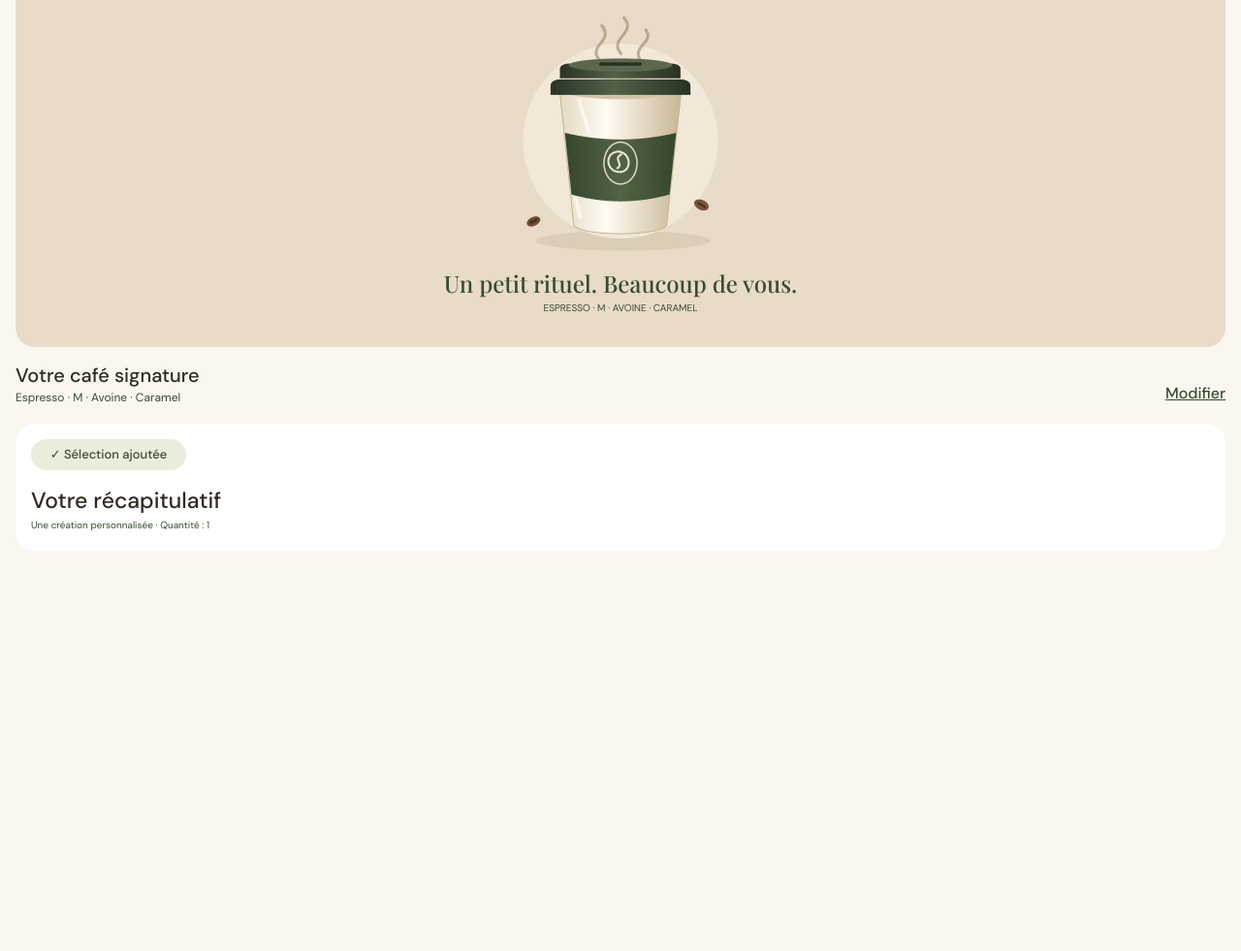
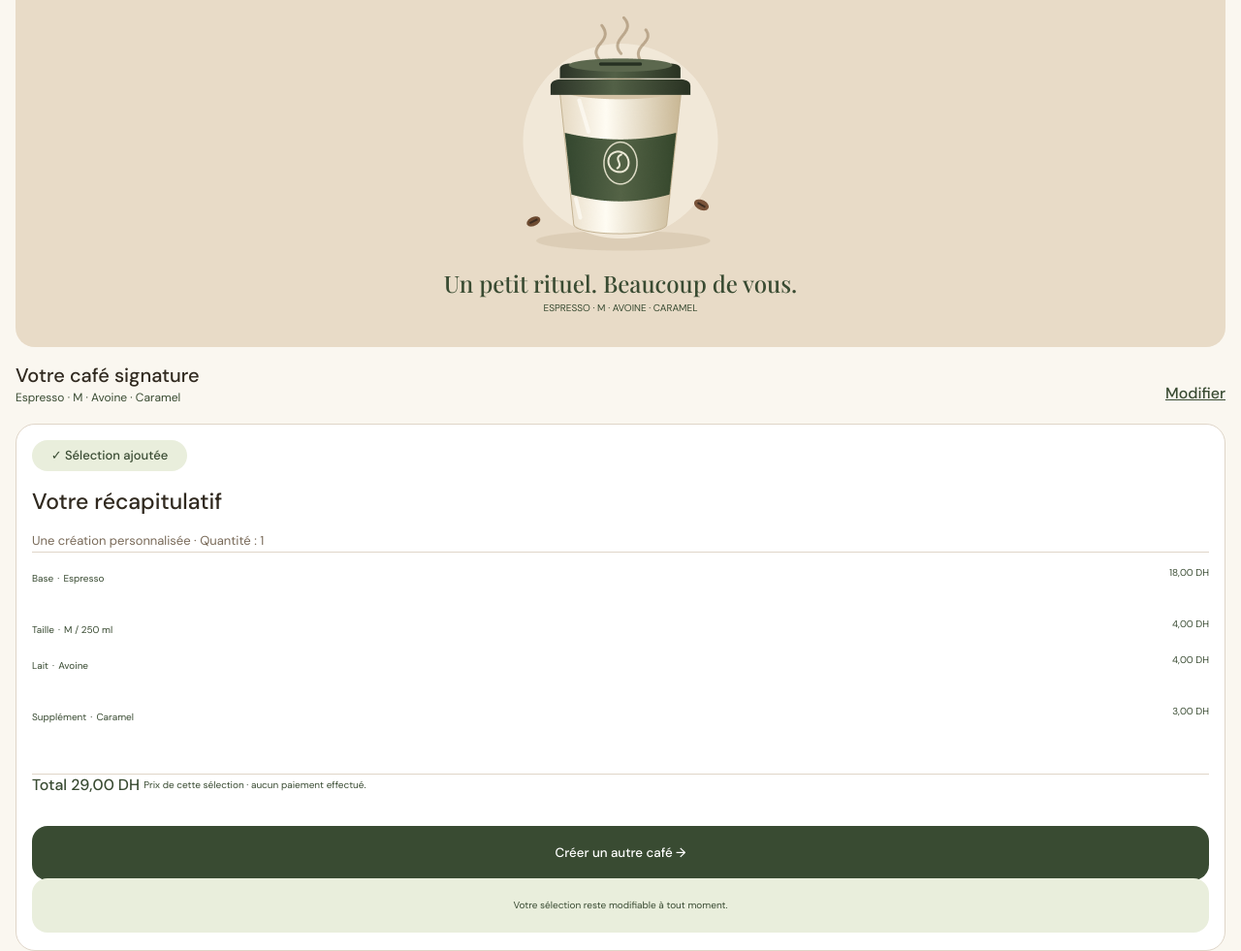
Before and after one commit to elbazgit99/BRUME-Coffe-Shop, a plain HTML site: page index.html in a window 1280 px wide. Shown: the part 1643-2624 px from the top of the page at 97% size. Before the commit the page ends 2211 px from the top, so only its background shows below. Drawn offline with Linux system fonts and the light colour scheme.

Commit message:
add : dark mode with second card where added

```diff
--- a/index.html
+++ b/index.html
@@ -6,6 +6,7 @@
   <meta name="viewport" content="width=device-width, initial-scale=1.0">
   <title>BRUM</title>
   <link rel="stylesheet" href="style.css">
+  <link rel="icon" href="./assets/icons/logo.png">
 </head>
 
 <body>
@@ -181,9 +182,56 @@
       </div>
 
       <div class="recapitulatif-hidden-card">
+
         <span class="recapitulatif-badge">✓  Sélection ajoutée</span>
         <h5>Votre récapitulatif</h5>
-        <small>Une création personnalisée · Quantité : 1</small>
+        <small class="price-smalls">Une création personnalisée · Quantité : 1</small>
+        <small class="line"></small>
+        <div id="calc-div">
+          <span class="calc-row-spn">
+            <span>
+              <small>Base</small>
+              <small>·</small>
+              <small>Espresso</small>
+            </span>
+            <small>18,00 DH</small>
+          </span>
+
+          <spanc class="calc-row-spn">
+            <span>
+              <small>Taille</small>
+              <small>·</small>
+              <small>M / 250 ml</small>
+            </span>
+            <small>4,00 DH</small>
+          </spanc>
+
+          <span class="calc-row-spn">
+            <span>
+              <small>Lait</small>
+              <small>·</small>
+              <small>Avoine</small>
+            </span>
+            <small>4,00 DH</small>
+          </span>
+
+          <span class="calc-row-spn">
+            <span>
+              <small>Supplément</small>
+              <small>·</small>
+              <small>Caramel</small>
+            </span>
+            <small>3,00 DH</small>
+          </span>
+
+        </div>
+        <span class="total-spn">
+          <span>Total</span>
+          <span>29,00 DH</span>
+        </span>
+        <small>Prix de cette sélection · aucun paiement effectué.</small>
+        <button id="Creer-btn">Créer un autre café   →</button>
+        <small id="lastSmall">  Votre sélection reste modifiable à tout moment.</small>
       </div>
 
 
--- a/style.css
+++ b/style.css
@@ -32,16 +32,18 @@ body {
 
 h1,
 h2,
-h4{
+h4 {
   font-family: "Play-fairDisplay-Medium";
   font-weight: normal;
 }
-h5{
+
+h5 {
   font-family: "DM-Sans-Medium";
-  font-weight:normal;
+  font-weight: normal;
   font-size: 20px;
   color: #30291F;
 }
+
 i,
 span {
   display: inline-block;
@@ -64,8 +66,9 @@ li {
   list-style: none;
   color: #394B32;
 }
-.a-with-underLine{
-  text-decoration:underline #394B32 1px;
+
+.a-with-underLine {
+  text-decoration: underline #394B32 1px;
 }
 
 :root {
@@ -113,12 +116,10 @@ header {
     }
 
     nav {
-      ul {
       display: flex;
       flex-direction: row;
       gap: 1rem;
       display: none;
-      }
     }
 
     #cart-spn {
@@ -231,6 +232,7 @@ main {
     /* 2 */
     #byCoffe-form {
       padding-bottom: 1rem;
+
       fieldset {
         border: none;
         display: grid;
@@ -248,28 +250,26 @@ main {
 
           /* style radio herer  */
           /* search for pseudo calss,pseudo elements */
-          input[type="radio"] {
+          input {
             appearance: none;
-            /* background-color: #E9EEDC; */
-            border: solid 1px #394B32;
+            border: solid 1px #DFD5C8;
             height: 3.5rem;
             width: 7rem;
             border-radius: 1rem;
           }
 
-          input[type="radio"]:checked {
-            border-color: var(--border-checked);
+          input:checked {
+            border-color: 5px var(--border-checked);
             background-color: var(--radio-checked-clr);
-            content: attr("✓");
           }
 
-          input[type="radio"]:checked::after {
+          input:checked::after {
             content: "✓";
+            position: relative;
+            top: 8px;
+            left: 10px;
           }
 
-          /* input:focus{
-            background-color: #E9EEDC;
-          } */
           input::placeholder {
             color: #E9EEDC;
             /* -webkit-appearance: ; */
@@ -279,6 +279,7 @@ main {
             appearance: none;
             height: 3.5rem;
             width: 7rem;
+            border: solid 1px #DFD5C8;
           }
 
           .labels-wrapper {
@@ -297,11 +298,11 @@ main {
             }
           }
 
-          span {
+          /* span {
             #expresso {
-              /* grid-area: ; */
+              grid-area: ;
             }
-          }
+          } */
         }
 
         .form1-4 {
@@ -374,24 +375,34 @@ main {
       font-size: small;
     }
   }
-  .hidden{
 
-    .hidden-page-card{
-      .div-underCofferCard{
+  .hidden {
+
+    .hidden-page-card {
+      .div-underCofferCard {
         display: flex;
         align-items: center;
         justify-content: space-between;
-        small{
+
+        small {
           font-size: 12px;
         }
       }
 
     }
-    .recapitulatif-hidden-card{
+
+    .recapitulatif-hidden-card {
       background-color: #FFFFFF;
       border-radius: 20px;
       padding: 1rem;
-        .recapitulatif-badge{
+      border: solid 1px #DFD5C8;
+
+      .price-smalls {
+        font-size: 13px;
+        color: #796A59;
+      }
+
+      .recapitulatif-badge {
         color: #394B32;
         background-color: #E9EEDC;
         height: 2rem;
@@ -401,11 +412,69 @@ main {
         display: flex;
         justify-content: center;
         align-items: center;
+      }
 
+      h5 {
+        font-size: 23px;
+        margin: 1rem 0;
       }
-        h5{
-          font-size: 23px;
+
+      #calc-div {
+        /* display: grid; */
+        padding: 1rem 0;
+        border-top: solid 1px #DFD5C8;
+        width: 100%;
+        border-bottom: solid 1px #DFD5C8;
+
+        /* display: flex; */
+        .calc-row-spn {
+          display: flex;
+          justify-content: space-between;
+        }
+      }
+
+      #Creer-btn {
+        border: #394B32;
+        border-radius: 1rem;
+        background-color: #394B32;
+        color: #FFFFFF;
+        height: 3.5rem;
+        width: 100%;
+      }
+
+      #lastSmall {
+        height: 3.5rem;
+        width: 100%;
+        background-color: #E9EEDC;
+        display: flex;
+        justify-content: center;
+        align-items: center;
+        border-radius: 1rem;
+      }
+
+      #lastSmall:checked::after {
+        content: "✓";
       }
     }
   }
 }
+
+
+@media(prefers-color-scheme: dark){
+  body{
+    background-color: #394B32;
+  }
+}
+
+@media  only screen and (min-width : 720px) {
+  /* body{
+    background-color: black;
+  } */
+  #upper-header {
+    display: block;
+  }
+
+  nav {
+    display: block;
+  }
+}
```
Lines whose indentation alone changed are shown as unchanged.
